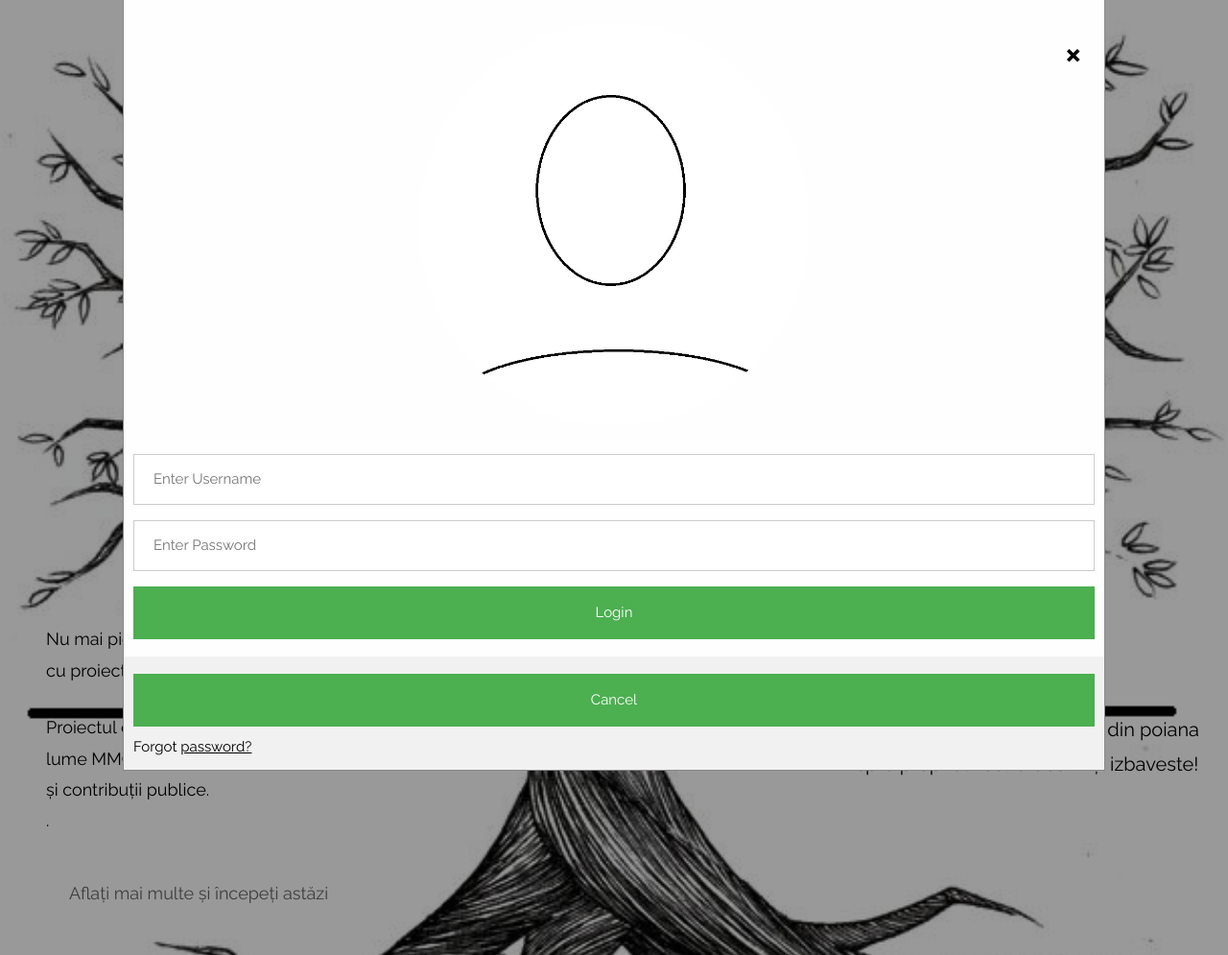
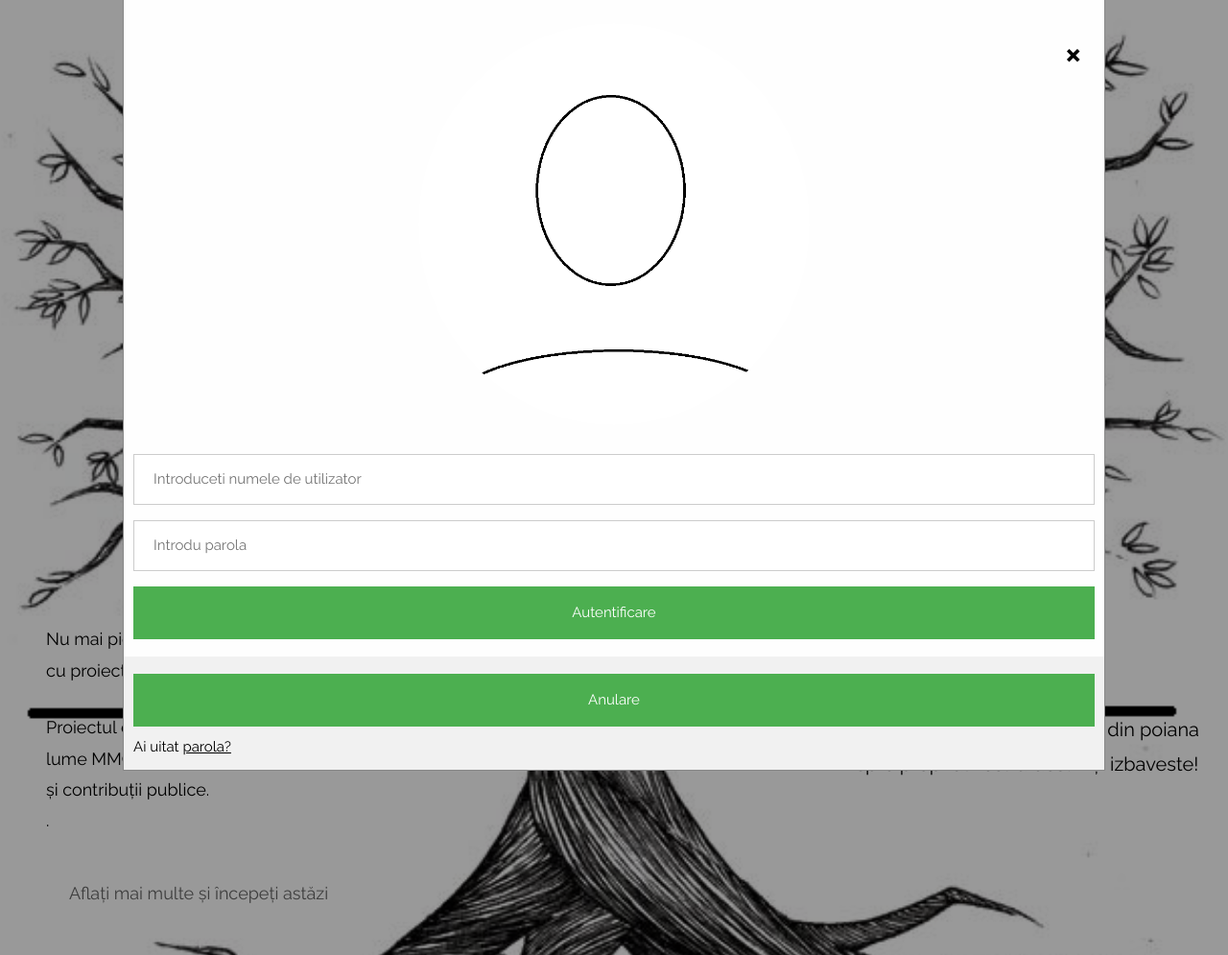
Before and after one commit to Kozzmin/Glade, a PHP site: page / in a window 1280 px wide, after a click on "Conectare". Shown: the part 125-1120 px from the top of the page at 96% size. Run offline with PHP 8.4, Linux system fonts and the light colour scheme.

Commit message:
05.11.2020

```diff
--- a/assets/login.php
+++ b/assets/login.php
@@ -4,21 +4,21 @@
       <div class="imgcontainer">
         <span onclick="document.getElementById('loginModalForm').style.display='none'" class="close" title="Close Modal">&times;</span>
         <img src="resurse/avatar.png" alt="Avatar" class="avatar">
-        </div>
+      </div>
 
       <div class="container">
 
-          <input type="text" placeholder="Enter Username" name="uid" required>
-          <input type="password" placeholder="Enter Password" name="pwd" required>
+        <input type="text" placeholder="Introduceti numele de utilizator" name="uid" required>
+        <input type="password" placeholder="Introdu parola" name="pwd" required>
 
-          <button type="submit" name="submit">Login</button>
+        <button type="submit" name="submit">Autentificare</button>
 
-        </div>
+      </div>
 
       <div class="container" style="background-color:#f1f1f1">
-        <button type="button" onclick="document.getElementById('loginModalForm').style.display='none'" class="cancelbtn">Cancel</button>
-    <span class="pwd">Forgot <a href="#">password?</a></span>
-        </div>
+        <button type="button" onclick="document.getElementById('loginModalForm').style.display='none'" class="cancelbtn">Anulare</button>
+        <span class="pwd">Ai uitat <a href="#">parola?</a></span>
+      </div>
     </form>
 
   </div>
--- a/assets/navbar.php
+++ b/assets/navbar.php
@@ -31,8 +31,6 @@ include_once 'signup.php';
       }
     }
 
-    /* When the user clicks on the button,
-    toggle between hiding and showing the dropdown content */
     function myFunction() {
         document.getElementById("myDropdown").classList.toggle("show");
     }
@@ -76,7 +74,7 @@ include_once 'signup.php';
     </div>
 
 
-      <!-- Right-sided navbar links ------------------------------------------------------------->
+      <!-- Right-sided navbar links ------------>
       <div class="glade-right">
 
 
--- a/assets/signup.php
+++ b/assets/signup.php
@@ -5,31 +5,22 @@
     <form class="modal-content" action="includes/signup.inc.php" method="POST">
 
       <div class="container">
-          <h1  style="text-align:center">Sign Up</h1>
-          <p style="text-align:center">Please fill in this form to create an account.</p>
+          <h1  style="text-align:center">Inscrie-te</h1>
+          <h4 style="text-align:center">Vă rugăm să completați acest formular pentru a vă crea un cont</h4>
           <hr>
 
-          <input type="text" placeholder="First Name" name="first" required>
+          <input type="text" placeholder="Nume" name="first" required>
+          <input type="text" placeholder="Prename" name="last" required>
+          <input type="text" placeholder="Introduceți adresa de email" name="email" required>
+          <input type="text" placeholder="Nume de utilizator" name="uid" required>
+          <input type="password" placeholder="Introdu parola" name="pwd" required>
+          <input type="password" placeholder="Repeta parola" name="pwdRepeat" required>
 
-          <input type="text" placeholder="Last Name" name="last" required>
-
-          <input type="text" placeholder="Enter Email" name="email" required>
-
-          <input type="text" placeholder="User Name" name="uid" required>
-
-          <input type="password" placeholder="Enter Password" name="pwd" required>
-
-
-          <input type="password" placeholder="Repeat Password" name="pwdRepeat" required>
-
-
-
-          <p>By creating an account you agree to our <a href="#" style="color:dodgerblue">Terms & Privacy</a>.</p>
-
+          <p>Prin crearea unui cont sunteți de acord cu <a href="#" style="color:dodgerblue">Termenii și confidențialitatea noastră</a>.</p>
 
           <div class="clearfix">
-            <button type="button" onclick="document.getElementById('signupModalForm').style.display='none'" class="cancelbtn">Cancel</button>
-            <button type="submit" class="signupbtn" name="submit">Sign Up</button>
+            <button type="button" onclick="document.getElementById('signupModalForm').style.display='none'" class="cancelbtn">Anulare</button>
+            <button type="submit" class="signupbtn" name="submit">Inscrie-te</button>
           </div>
 
         </div>
```
Also changed, not shown: contact.php (+24 -36 lines), includes/email.inc.php (+20 -50 lines), resurse/programNoiembrie2020.png (added).
